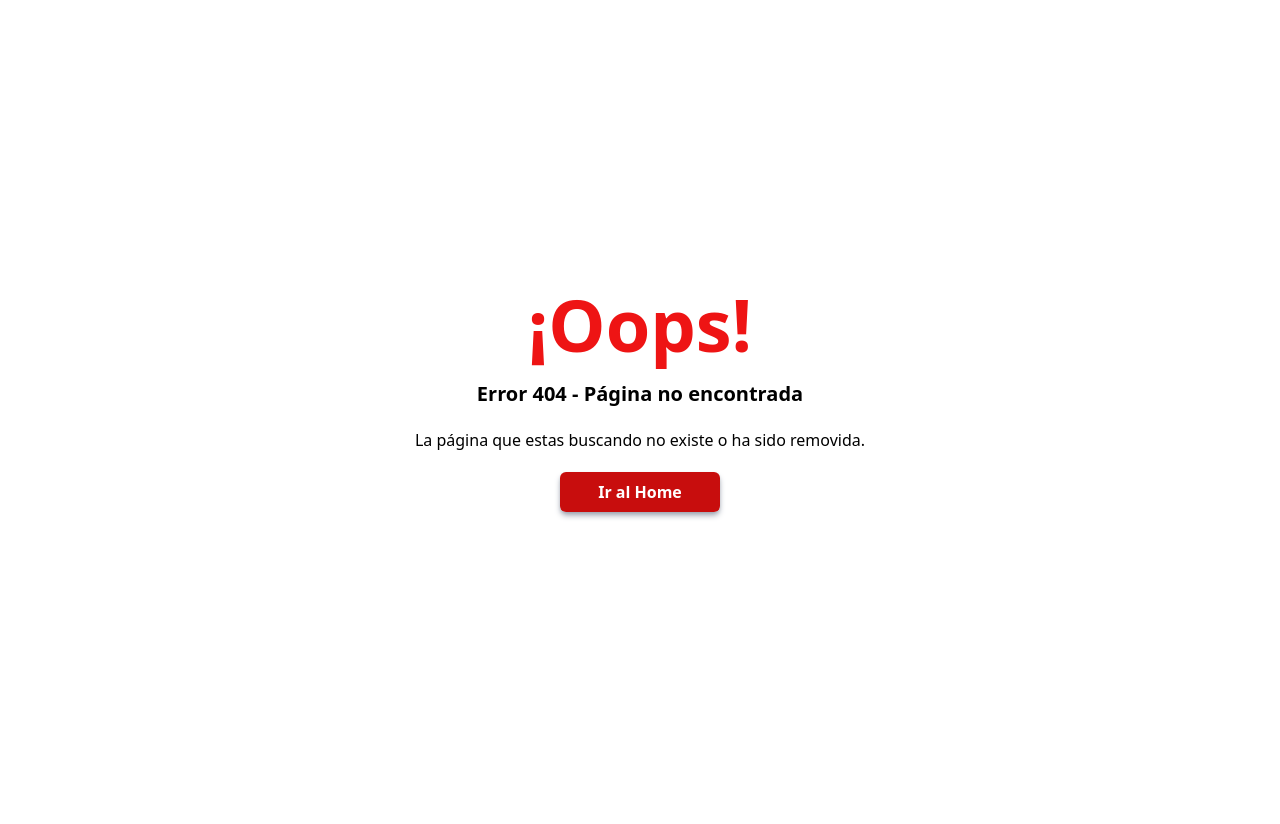
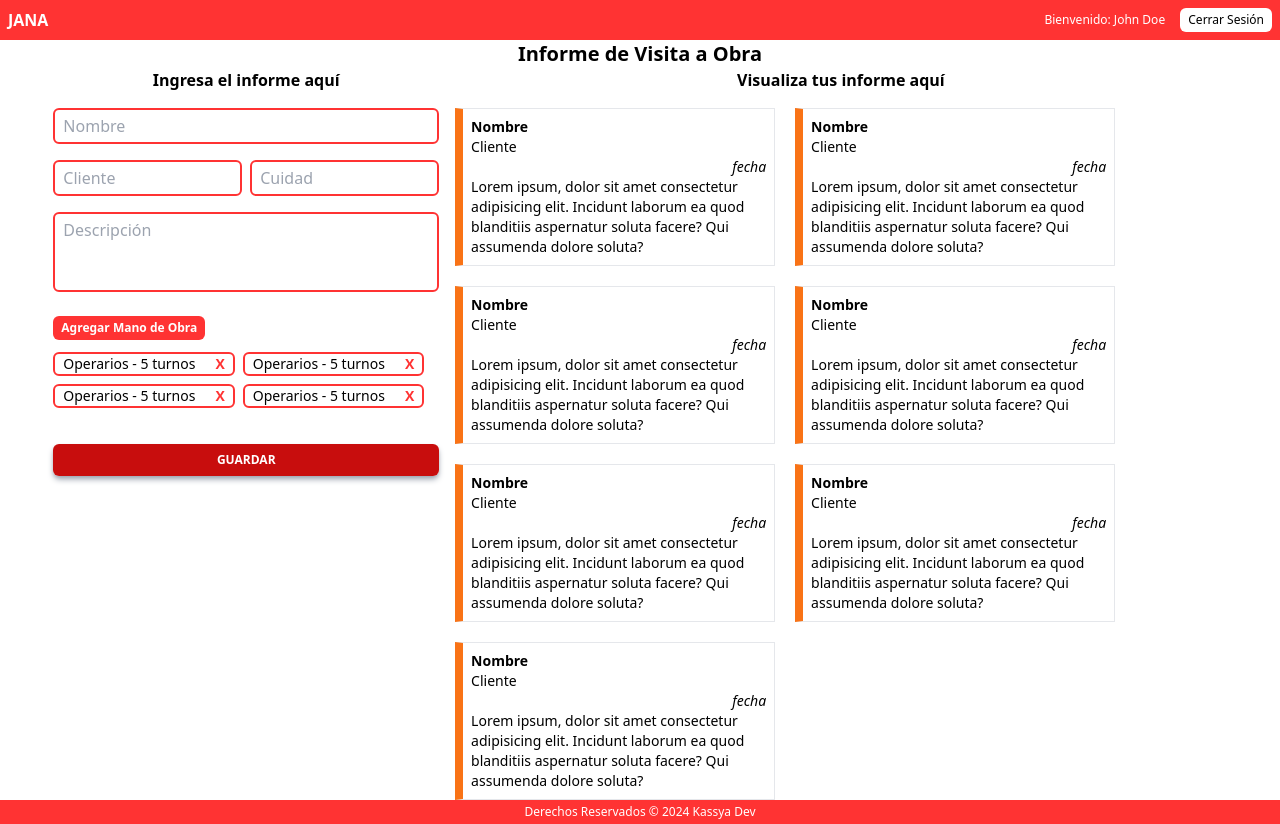
Before and after one commit to afmarquinho/Client-Jana-Management, a React (Vite) app: page /budget in a window 1280 px wide. Before the commit this address had no page. Before the commit the page ends 800 px from the top, so only its background shows below. Built offline with nearby package versions, Linux system fonts and the light colour scheme.

Commit message:
se crea pagina de informe de viista, se integra el layout al rutero

```diff
--- /dev/null
+++ b/src/components/Footer.tsx
@@ -0,0 +1,11 @@
+const Footer = () => {
+  return (
+    <div className="bg-customRed500">
+      <p className="text-xs text-center text-white p-1">
+        Derechos Reservados &copy; {new Date().getFullYear()} Kassya Dev
+      </p>
+    </div>
+  );
+};
+
+export default Footer;
--- a/src/components/Header.tsx
+++ b/src/components/Header.tsx
@@ -1,8 +1,17 @@
-
 const Header = () => {
   return (
-    <div>Header</div>
-  )
-}
+    <>
+      <div className="bg-customRed500 p-2 flex justify-between align-middle">
+        <span className="font-black text-white">JANA</span>
+        <div className="text-xs">
+          <span className="text-white pe-3">Bienvenido: John Doe </span>
+          <button className="bg-white py-1 px-2 rounded-md hover:bg-red-300" type="button">
+            Cerrar Sesión
+          </button>
+        </div>
+      </div>
+    </>
+  );
+};
 
-export default Header
+export default Header;
--- a/src/components/Layout.tsx
+++ b/src/components/Layout.tsx
@@ -1,14 +1,16 @@
 import { Outlet } from "react-router-dom";
 import Header from "./Header";
+import Footer from "./Footer";
 
 const Layout = () => {
   return (
-    <>
+    <div className="min-h-screen flex flex-col justify-between">
       <Header />
-      <main>
+      <main className="flex-grow w-11/12 max-w-7x1 self-center">
         <Outlet />
       </main>
-    </>
+      <Footer />
+    </div>
   );
 };
 
--- a/src/router.tsx
+++ b/src/router.tsx
@@ -1,13 +1,20 @@
 import { BrowserRouter, Route, Routes } from "react-router-dom";
 import IndexPage from "./views/IndexPage";
 import NotFoundPage from "./views/NotFoundPage";
+import Layout from "./components/Layout";
+import InicioPage from "./views/InicioPage";
+import BudgetPage from "./views/BudgetPage";
 
 const AppRouter = () => {
   return (
     <BrowserRouter>
       <Routes>
-        <Route path="/" element={<IndexPage/>} />
-        <Route path="*" element={<NotFoundPage/>} />
+        <Route path="/" element={<IndexPage />} />
+        <Route path="*" element={<NotFoundPage />} />
+        <Route element={<Layout />}>
+          <Route path="/home" element={<InicioPage />} />
+          <Route path="/budget" element={<BudgetPage />} />
+        </Route>
       </Routes>
     </BrowserRouter>
   );
--- /dev/null
+++ b/src/views/BudgetPage.tsx
@@ -0,0 +1,153 @@
+const BudgetPage = () => {
+  return (
+    <>
+      <h1 className="font-bold text-center text-xl">
+        Informe de Visita a Obra
+      </h1>
+      <div className="flex flex-col md:flex-row space-y-2 md:space-y-0 md:space-x-4">
+        <form
+          action="
+        "
+          className="w-full md:w-1/2 lg:w-1/3 space-y-4"
+        >
+          <h2 className="text-center font-bold">Ingresa el informe aquí</h2>
+          <input
+            type="text"
+            placeholder="Nombre"
+            className="border-customRed500 border-2 rounded-md px-2 py-1 w-full"
+          />
+          <div className="flex space-x-2">
+            <input
+              type="text"
+              placeholder="Cliente"
+              className="border-customRed500 border-2 rounded-md px-2 py-1 w-1/2"
+            />
+            <input
+              type="text"
+              placeholder="Cuidad"
+              className="border-customRed500 border-2 rounded-md px-2 py-1 w-1/2"
+            />
+          </div>
+          <textarea
+            name=""
+            id=""
+            placeholder="Descripción"
+            className="border-customRed500 border-2 rounded-md px-2 py-1 w-full h-20 resize-none"
+          ></textarea>
+          <div>
+            <button
+              className="text-xs text-white font-bold bg-customRed500 py-1 px-2 rounded-md hover:bg-customRed700"
+              type="button"
+            >
+              Agregar Mano de Obra
+            </button>
+            <div className="my-3 flex justify-start flex-wrap">
+              <span className="text-xs md:text-sm border-2 rounded-md border-customRed500 px-2 me-2 mb-2">
+                Operarios - 5 turnos
+                <button className="pl-5 text-customRed500 font-black">X</button>
+              </span>
+              <span className="text-xs md:text-sm border-2 rounded-md border-customRed500 px-2 me-2 mb-2">
+                Operarios - 5 turnos
+                <button className="pl-5 text-customRed500 font-black">X</button>
+              </span>
+              <span className="text-xs md:text-sm border-2 rounded-md border-customRed500 px-2 me-2 mb-2">
+                Operarios - 5 turnos
+                <button className="pl-5 text-customRed500 font-black">X</button>
+              </span>
+              <span className="text-xs md:text-sm border-2 rounded-md border-customRed500 px-2 me-2 mb-2">
+                Operarios - 5 turnos
+                <button className="pl-5 text-customRed500 font-black">X</button>
+              </span>
+            </div>
+          </div>
+          <input
+            type="submit"
+            className="w-full p-2 bg-gradient-to-b from-customRed700 to-customRed800
+            rounded-md shadow-gray-400 shadow-md outline-none text-white font-bold cursor-pointer uppercase text-xs"
+            value="Guardar"
+          />
+        </form>
+        <div className="w-full md:w-1/2 lg:w-2/3">
+          <h2 className="text-center font-bold">Visualiza tus informe aquí</h2>
+          <div className="mt-4 flex flex-wrap gap-5">
+
+            <button className="w-80 p-2 text-xs md:text-sm border border-l-8 border-l-orange-500 flex flex-col hover:bg-slate-100">
+              <h3 className="font-bold">Nombre</h3>
+              <h4 className="">Cliente</h4>
+              <h5 className="italic text-end w-full">fecha</h5>
+              <p className="text-left">
+                Lorem ipsum, dolor sit amet consectetur adipisicing elit.
+                Incidunt laborum ea quod blanditiis aspernatur soluta facere?
+                Qui assumenda dolore soluta?
+              </p>
+            </button>
+            <button className="w-80 p-2 text-xs md:text-sm border border-l-8 border-l-orange-500 flex flex-col hover:bg-slate-100">
+              <h3 className="font-bold">Nombre</h3>
+              <h4 className="">Cliente</h4>
+              <h5 className="italic text-end w-full">fecha</h5>
+              <p className="text-left">
+                Lorem ipsum, dolor sit amet consectetur adipisicing elit.
+                Incidunt laborum ea quod blanditiis aspernatur soluta facere?
+                Qui assumenda dolore soluta?
+              </p>
+            </button>
+            <button className="w-80 p-2 text-xs md:text-sm border border-l-8 border-l-orange-500 flex flex-col hover:bg-slate-100">
+              <h3 className="font-bold">Nombre</h3>
+              <h4 className="">Cliente</h4>
+              <h5 className="italic text-end w-full">fecha</h5>
+              <p className="text-left">
+                Lorem ipsum, dolor sit amet consectetur adipisicing elit.
+                Incidunt laborum ea quod blanditiis aspernatur soluta facere?
+                Qui assumenda dolore soluta?
+              </p>
+            </button>
+            <button className="w-80 p-2 text-xs md:text-sm border border-l-8 border-l-orange-500 flex flex-col hover:bg-slate-100">
+              <h3 className="font-bold">Nombre</h3>
+              <h4 className="">Cliente</h4>
+              <h5 className="italic text-end w-full">fecha</h5>
+              <p className="text-left">
+                Lorem ipsum, dolor sit amet consectetur adipisicing elit.
+                Incidunt laborum ea quod blanditiis aspernatur soluta facere?
+                Qui assumenda dolore soluta?
+              </p>
+            </button>
+            <button className="w-80 p-2 text-xs md:text-sm border border-l-8 border-l-orange-500 flex flex-col hover:bg-slate-100">
+              <h3 className="font-bold">Nombre</h3>
+              <h4 className="">Cliente</h4>
+              <h5 className="italic text-end w-full">fecha</h5>
+              <p className="text-left">
+                Lorem ipsum, dolor sit amet consectetur adipisicing elit.
+                Incidunt laborum ea quod blanditiis aspernatur soluta facere?
+                Qui assumenda dolore soluta?
+              </p>
+            </button>
+            <button className="w-80 p-2 text-xs md:text-sm border border-l-8 border-l-orange-500 flex flex-col hover:bg-slate-100">
+              <h3 className="font-bold">Nombre</h3>
+              <h4 className="">Cliente</h4>
+              <h5 className="italic text-end w-full">fecha</h5>
+              <p className="text-left">
+                Lorem ipsum, dolor sit amet consectetur adipisicing elit.
+                Incidunt laborum ea quod blanditiis aspernatur soluta facere?
+                Qui assumenda dolore soluta?
+              </p>
+            </button>
+            <button className="w-80 p-2 text-xs md:text-sm border border-l-8 border-l-orange-500 flex flex-col hover:bg-slate-100">
+              <h3 className="font-bold">Nombre</h3>
+              <h4 className="">Cliente</h4>
+              <h5 className="italic text-end w-full">fecha</h5>
+              <p className="text-left">
+                Lorem ipsum, dolor sit amet consectetur adipisicing elit.
+                Incidunt laborum ea quod blanditiis aspernatur soluta facere?
+                Qui assumenda dolore soluta?
+              </p>
+            </button>
+
+
+          </div>
+        </div>
+      </div>
+    </>
+  );
+};
+
+export default BudgetPage;
--- /dev/null
+++ b/src/views/InicioPage.tsx
@@ -0,0 +1,8 @@
+
+const InicioPage = () => {
+  return (
+    <div>InicioPage</div>
+  )
+}
+
+export default InicioPage
```
Also changed, not shown: public/img/fondo2.jpg (deleted).
